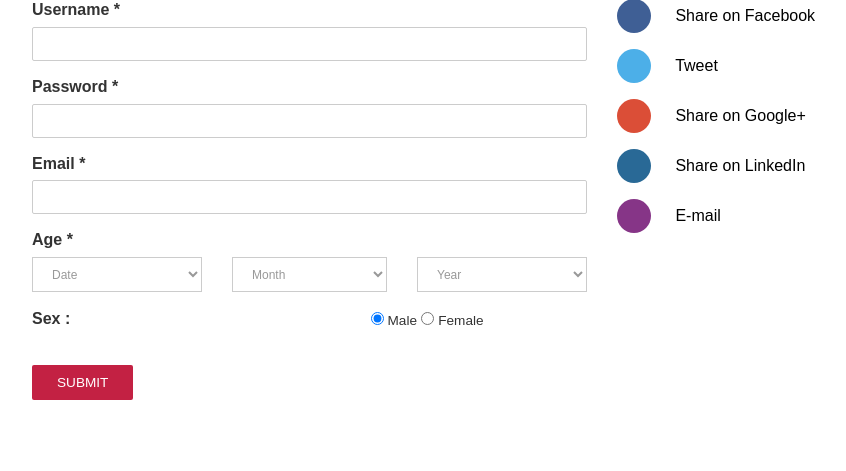
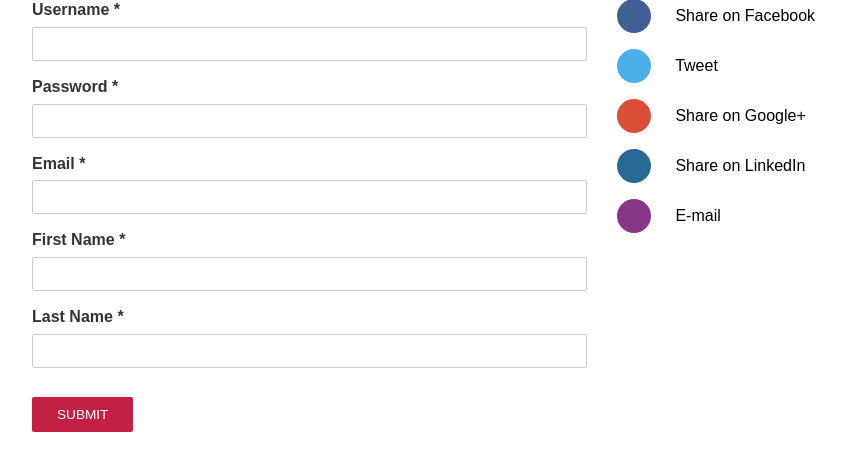
Before and after one commit to mahidulmoon/matrimonial-django_core, a Django app: page /user/register/ in a window 1280 px wide. Shown: the part 192-663 px from the top of the page, without its empty margins (38-884 px from the left). Run offline with Django 3.2, Linux system fonts and the light colour scheme; some libraries are stand-ins or nearby versions; some web fonts are replaced.

Commit message:
registration backend success

```diff
--- a/user/templates/register.html
+++ b/user/templates/register.html
@@ -109,134 +109,41 @@ $(document).ready(function(){
         <a href="{% url 'home' %}"><i class="fa fa-home home_1"></i></a>
         <span class="divider">&nbsp;|&nbsp;</span>
         <li class="current-page">Register</li>
-     </ul>
+	 </ul>
+	 			{% if messages %}
+					<ul class="messages">
+					    {% for message in messages %}
+					    <p style="color: red;">{{ message }}</p>
+					    {% endfor %}
+					</ul>
+				{% endif %}
    </div>
    <div class="services">
    	  <div class="col-sm-6 login_left">
 	     <form action="" method="POST">
+			 {% csrf_token %}
 	  	    <div class="form-group">
 		      <label for="edit-name">Username <span class="form-required" title="This field is required.">*</span></label>
-		      <input type="text" id="edit-name" name="name" value="" size="60" maxlength="60" class="form-text required">
+		      <input type="text" id="edit-name" name="username" value="" size="60" maxlength="60" class="form-text required">
 		    </div>
 		    <div class="form-group">
 		      <label for="edit-pass">Password <span class="form-required" title="This field is required.">*</span></label>
-		      <input type="password" id="edit-pass" name="pass" size="60" maxlength="128" class="form-text required">
+		      <input type="password" id="edit-pass" name="password" size="60" maxlength="128" class="form-text required">
 		    </div>
 		    <div class="form-group">
 		      <label for="edit-name">Email <span class="form-required" title="This field is required.">*</span></label>
 		      <input type="text" id="edit-name" name="email" value="" size="60" maxlength="60" class="form-text required">
 		    </div>
-		    <div class="age_select">
-		      <label for="edit-pass">Age <span class="form-required" title="This field is required.">*</span></label>
-		        <div class="age_grid">
-		         <div class="col-sm-4 form_box">
-                  <div class="select-block1">
-                    <select name="day">
-	                    <option value="">Date</option>
-	                     <option value="1">1</option>
-		                    <option value="2">2</option>
-		                    <option value="3">3</option>
-		                    <option value="4">4</option>
-		                    <option value="5">5</option>
-		                    <option value="6">6</option>
-		                    <option value="7">7</option>
-		                    <option value="8">8</option>
-		                    <option value="9">9</option>
-		                    <option value="10">10</option>
-		                    <option value="11">11</option>
-		                    <option value="12">12</option>
-		                    <option value="13">13</option>
-		                    <option value="14">14</option>
-		                    <option value="15">15</option>
-		                    <option value="16">16</option>
-		                    <option value="17">17</option>
-		                    <option value="18">18</option>
-		                    <option value="19">19</option>
-		                    <option value="20">20</option>
-		                    <option value="21">21</option>
-		                    <option value="22">22</option>
-		                    <option value="23">23</option>
-		                    <option value="24">24</option>
-		                    <option value="25">25</option>
-		                    <option value="26">26</option>
-		                    <option value="27">27</option>
-		                    <option value="28">28</option>
-		                    <option value="29">29</option>
-		                    <option value="30">30</option>
-		                    <option value="31">31</option>
-                    </select>
-                  </div>
-            </div>
-            <div class="col-sm-4 form_box2">
-                   <div class="select-block1">
-                    <select name="month">
-	                    <option value="">Month</option>
-	                    <option value="01">January</option>
-	                    <option value="02">February</option>
-	                    <option value="03">March</option>
-	                    <option value="04">April</option>
-	                    <option value="05">May</option>
-	                    <option value="06">June</option>
-	                    <option value="07">July</option>
-	                    <option value="08">August</option>
-	                    <option value="09">September</option>
-	                    <option value="10">October</option>
-	                    <option value="11">November</option>
-	                    <option value="12">December</option>
-                    </select>
-                  </div>
-                 </div>
-                 <div class="col-sm-4 form_box1">
-                   <div class="select-block1">
-                    <select name="year">
-	                    <option value="">Year</option>
-		                    <option value="1980">1980</option>
-		                    <option value="1981">1981</option>
-		                    <option value="1981">1981</option>
-		                    <option value="1983">1983</option>
-		                    <option value="1984">1984</option>
-		                    <option value="1985">1985</option>
-		                    <option value="1986">1986</option>
-		                    <option value="1987">1987</option>
-		                    <option value="1988">1988</option>
-		                    <option value="1989">1989</option>
-		                    <option value="1990">1990</option>
-		                    <option value="1991">1991</option>
-		                    <option value="1992">1992</option>
-		                    <option value="1993">1993</option>
-		                    <option value="1994">1994</option>
-		                    <option value="1995">1995</option>
-		                    <option value="1996">1996</option>
-		                    <option value="1997">1997</option>
-		                    <option value="1998">1998</option>
-		                    <option value="1999">1999</option>
-		                    <option value="2000">2000</option>
-		                    <option value="2001">2001</option>
-		                    <option value="2002">2002</option>
-		                    <option value="2003">2003</option>
-		                    <option value="2004">2004</option>
-		                    <option value="2005">2005</option>
-		                    <option value="2006">2006</option>
-                    </select>
-                   </div>
-                  </div>
-                  <div class="clearfix"> </div>
-                 </div>
-              </div>
-              <div class="form-group form-group1">
-                <label class="col-sm-7 control-lable" for="sex">Sex : </label>
-                <div class="col-sm-5">
-                    <div class="radios">
-				        <label for="radio-01" class="label_radio">
-				            <input type="radio" name="gender" value="male" checked> Male
-				        </label>
-				        <label for="radio-02" class="label_radio">
-				            <input type="radio" name="gender" value="female"> Female
-				        </label>
-	                </div>
-                </div>
-                <div class="clearfix"> </div>
-             </div>
+
+            <div class="form-group">
+				<label for="edit-name">First Name <span class="form-required" title="This field is required.">*</span></label>
+				<input type="text" id="edit-name" name="fname" value="" size="60" maxlength="60" class="form-text required">
+			  </div>
+			  <div class="form-group">
+				<label for="edit-name">Last Name <span class="form-required" title="This field is required.">*</span></label>
+				<input type="text" id="edit-name" name="lname" value="" size="60" maxlength="60" class="form-text required">
+			  </div>
+
 
 			  <div class="form-actions">
 			    <input type="submit" id="edit-submit" name="op" value="Submit" class="btn_1 submit">
--- a/user/views.py
+++ b/user/views.py
@@ -1,9 +1,31 @@
 from django.shortcuts import render
+from django.contrib import messages
+from django.contrib.auth.models import User
 
-# Create your views here.
 
 def register(request):
-    return render(request,'register.html',{})
+    if request.method == "POST":
+        username=request.POST['username']
+        password = request.POST['password']
+        email = request.POST['email']
+        firstname = request.POST['fname']
+        lastname = request.POST['lname']
+
+        if User.objects.filter(username=username).exists():
+                messages.info(request,"Username Token!!!")
+                return render(request,'register.html')
+        elif User.objects.filter(email=email).exists():
+                messages.info(request,"Email Token!!!")
+                return render(request,'register.html')
+        else:
+                user=User.objects.create_user(username=username,password=password,email=email,first_name=firstname,last_name=lastname)
+                user.save()
+                messages.warning(request, "Registration Completed!!!")
+                return render(request,'register.html')
+    else:
+        return render(request,'register.html')
+
+
 
 
 def login(request):
```
Also changed, not shown: db.sqlite3.
